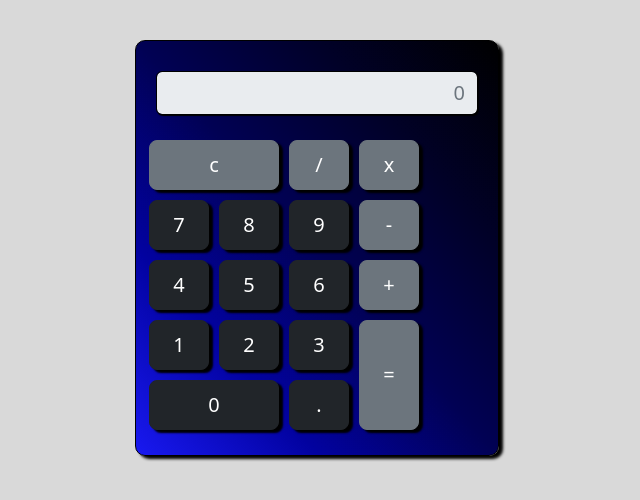
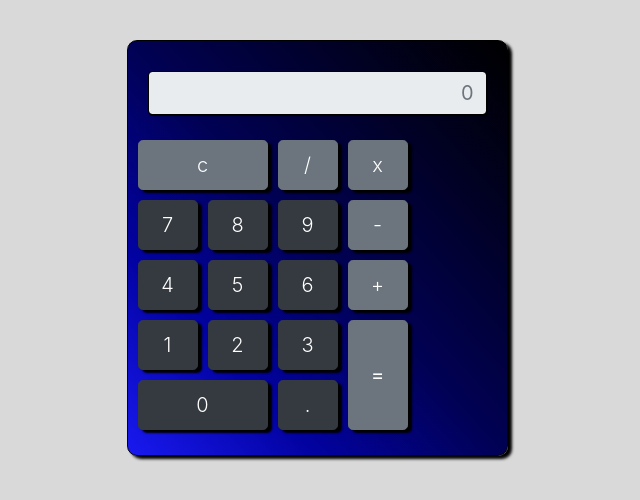
Before and after one commit to RobertDalexander/App_Calculadora-javaScript, a plain HTML site: page index.html in a window 1280 px wide. Shown: the whole page, without its empty margins (323-963 px from the left). Drawn offline with nearby package versions, Linux system fonts and the light colour scheme.

Commit message:
boostrap4
Agregando bootstrap diretamente do site.

```diff
--- a/index.html
+++ b/index.html
@@ -5,7 +5,7 @@
 		<!-- Latest compiled and minified CSS -->
 		<!--<link rel="stylesheet" href="https://maxcdn.bootstrapcdn.com/bootstrap/4.0.0-beta.2/css/bootstrap.min.css" integrity="sha384-PsH8R72JQ3SOdhVi3uxftmaW6Vc51MKb0q5P2rRUpPvrszuE4W1povHYgTpBfshb" crossorigin="anonymous">-->
 
-        <link rel="stylesheet" href="Bootstrap5/css/bootstrap.min.css">
+	<link rel="stylesheet" href="https://cdn.jsdelivr.net/npm/bootstrap@4.0.0/dist/css/bootstrap.min.css" integrity="sha384-Gn5384xqQ1aoWXA+058RXPxPg6fy4IWvTNh0E263XmFcJlSAwiGgFAW/dAiS6JXm" crossorigin="anonymous">
         <link rel="stylesheet" href="css/estilo.css">
 	</head>
 
```
